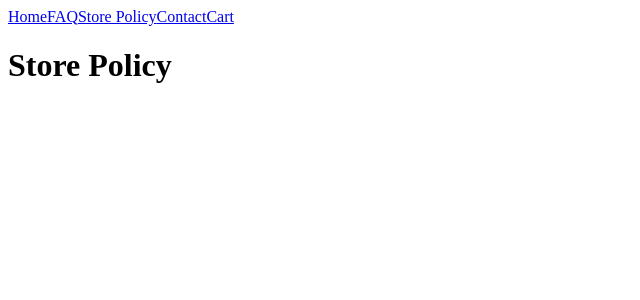
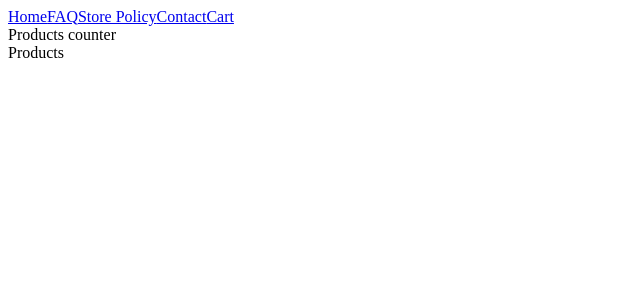
Before and after one commit to SergiuszPu/Online-Shop, a React (Create React App) app in the folder client/: page / in a window 1280 px wide. Shown: the top 300 px of the page, without its empty margins (0-640 px from the left). Built offline with nearby package versions, Linux system fonts and the light colour scheme.

Commit message:
Prepare products and products counter components

```diff
--- a/client/src/App.js
+++ b/client/src/App.js
@@ -3,6 +3,12 @@ import { Switch, Route } from 'react-router-dom';
 
 import MainLayout from './components/MainLayout/MainLayout';
 import Home from './components/pages/Home/HomePage';
+import Faq from './components/pages/Faq/FaqPage';
+import StorePolicy from './components/pages/StorePolicy/StorePolicy';
+import Contact from './components/pages/Contact/ContactPage';
+import Cart from './components/pages/Cart/CartPage';
+import NotFound from './components/pages/NotFound/NotFoundPage';
+
 
 class App extends React.Component {
 
@@ -11,6 +17,11 @@ class App extends React.Component {
       <MainLayout>
         <Switch>
           <Route path='/' exact component={Home} />
+          <Route path='/faq' exact component={Faq} />
+          <Route path='/storepolicy' exact component={StorePolicy} />
+          <Route path='/contact' exact component={Contact} />
+          <Route path='/cart' exact component={Cart} />
+          <Route path='/notfound' exact component={NotFound} />
         </Switch>
       </MainLayout>
     );
--- /dev/null
+++ b/client/src/components/features/Products/Products.js
@@ -0,0 +1,13 @@
+import React from 'react';
+
+class Products extends React.Component {
+
+  render() {
+    return (
+      <div>Products</div>
+    );
+  }
+
+};
+
+export default Products;
--- /dev/null
+++ b/client/src/components/features/ProductsCounter/ProductsCounter.js
@@ -0,0 +1,13 @@
+import React from 'react';
+
+class ProductsCounter extends React.Component {
+
+  render() {
+    return (
+      <div>Products counter</div>
+    );
+  }
+
+};
+
+export default ProductsCounter;
--- a/client/src/components/pages/Cart/CartPage.js
+++ b/client/src/components/pages/Cart/CartPage.js
@@ -1,9 +1,9 @@
 import React from 'react';
 
-const CartPage = () => {
+const CartPage = () => (
   <div>
     <h1>Your Cart</h1>
   </div>
-};
+);
 
 export default CartPage;
--- a/client/src/components/pages/Contact/ContactPage.js
+++ b/client/src/components/pages/Contact/ContactPage.js
@@ -1,9 +1,9 @@
 import React from 'react';
 
-const ContactPage = () => {
+const ContactPage = () => (
   <div>
     <h1>COntact</h1>
   </div>
-};
+);
 
 export default ContactPage;
--- a/client/src/components/pages/Faq/FaqPage.js
+++ b/client/src/components/pages/Faq/FaqPage.js
@@ -1,9 +1,9 @@
 import React from 'react';
 
-const FaqPage = () => {
+const FaqPage = () => (
   <div>
     <h1>FAQ</h1>
   </div>
-};
+);
 
 export default FaqPage;
--- a/client/src/components/pages/Home/HomePage.js
+++ b/client/src/components/pages/Home/HomePage.js
@@ -1,8 +1,11 @@
 import React from 'react';
+import ProductsCounter from '../../features/ProductsCounter/ProductsCounter';
+import Products from '../../features/Products/Products';
 
 const HomePage = () => (
   <div>
-    <h1>Store Policy</h1>
+    <ProductsCounter />
+    <Products />
   </div>
 );
 
--- a/client/src/components/pages/NotFound/NotFoundPage.js
+++ b/client/src/components/pages/NotFound/NotFoundPage.js
@@ -1,9 +1,9 @@
 import React from 'react';
 
-const NotFoundPage = () => {
+const NotFoundPage = () => (
   <div>
     <h1>Not found</h1>
   </div>
-};
+);
 
 export default NotFoundPage;
--- a/client/src/components/pages/StorePolicePage/StorePolicePage.js
+++ b/client/src/components/pages/StorePolicy/StorePolicy.js
@@ -1,9 +1,9 @@
 import React from 'react';
 
-const RulesPage = () => {
+const StorePolicy = () => (
   <div>
     <h1>Store Policy</h1>
   </div>
-};
+);
 
-export default RulesPage;
+export default StorePolicy;
```
